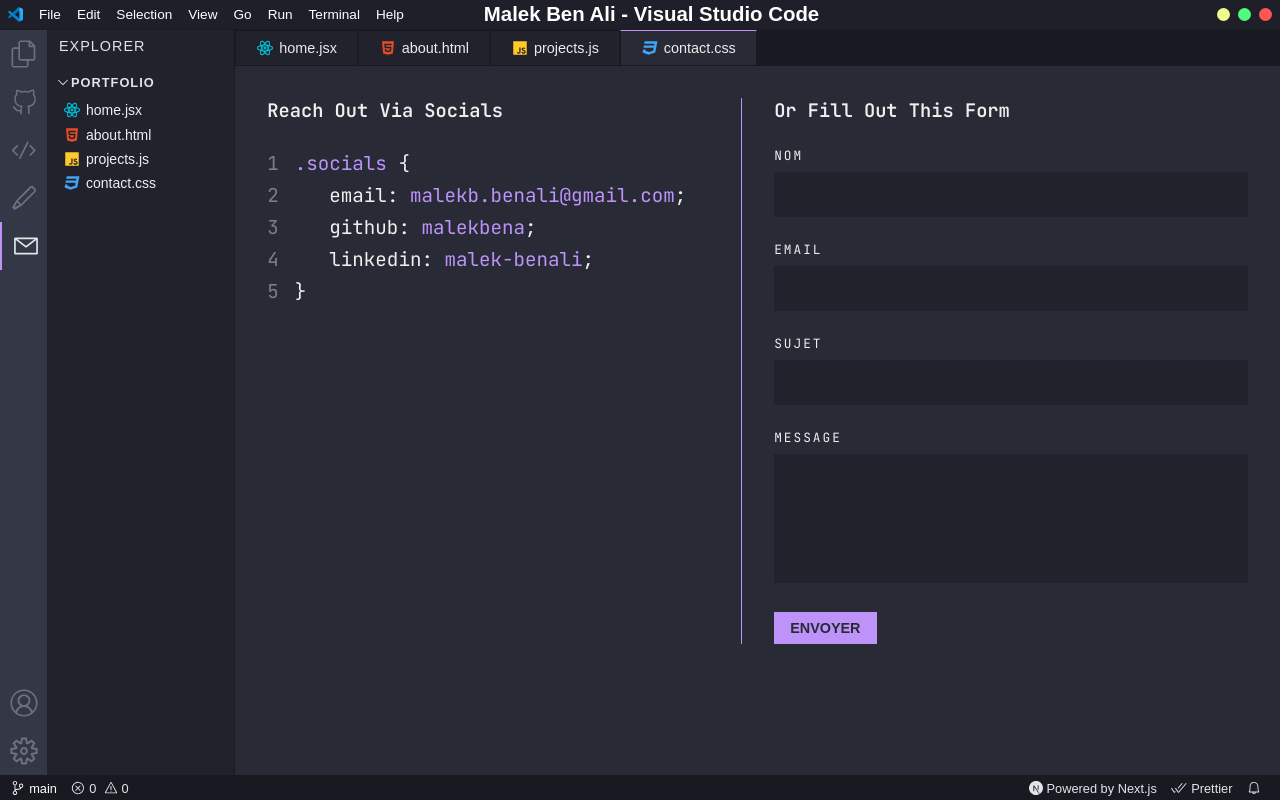
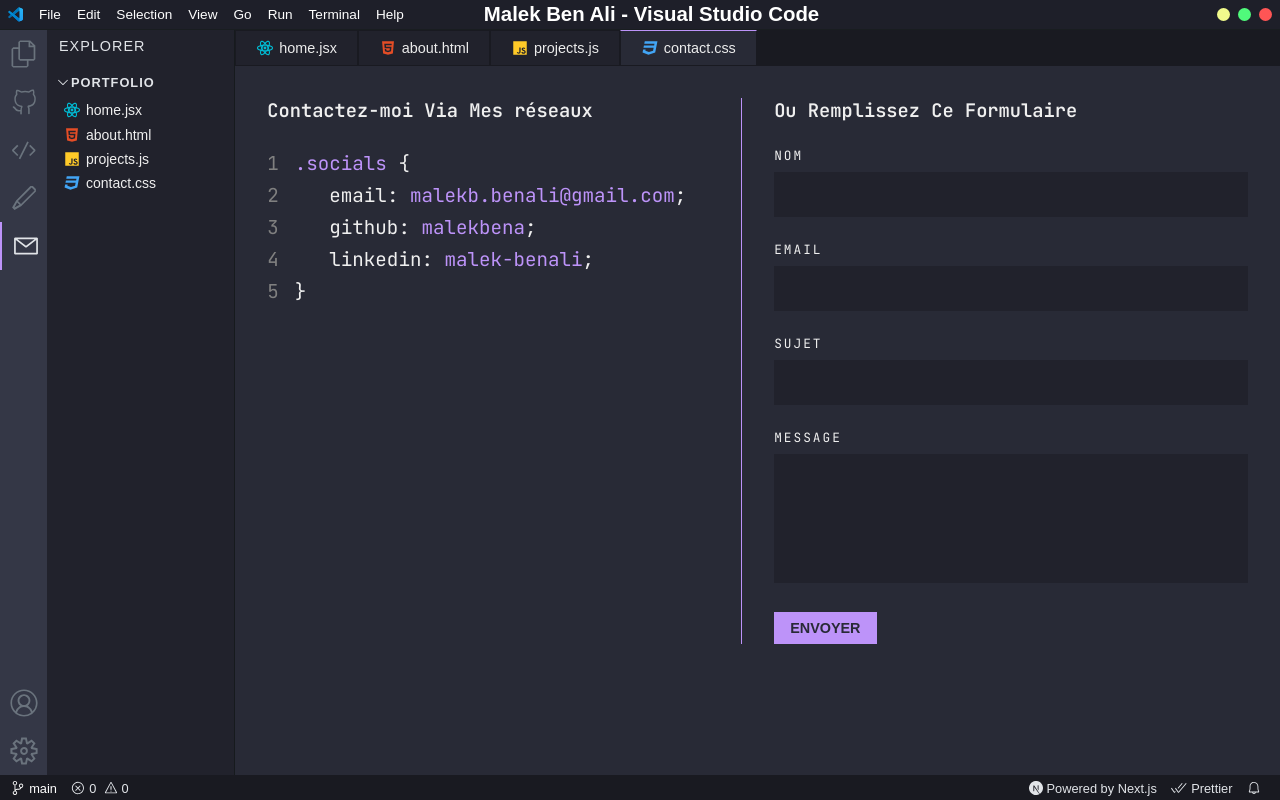
Before and after one commit to malekbena/malek_code, a Next.js app in the folder client/: page /contact in a window 1280 px wide. Built offline with nearby package versions, Linux system fonts and the light colour scheme.

Commit message:
client: contact page text language

```diff
--- a/client/src/app/contact/page.js
+++ b/client/src/app/contact/page.js
@@ -6,11 +6,11 @@ const ContactPage = () => {
     return (
         <div className={styles.container}>
             <div>
-                <h3 className={styles.heading}>Reach Out Via Socials</h3>
+                <h3 className={styles.heading}>Contactez-moi Via Mes réseaux</h3>
                 <ContactCode />
             </div>
             <div>
-                <h3 className={styles.heading}>Or Fill Out This Form</h3>
+                <h3 className={styles.heading}>Ou Remplissez Ce Formulaire</h3>
                 <ContactForm />
             </div>
         </div>
```
